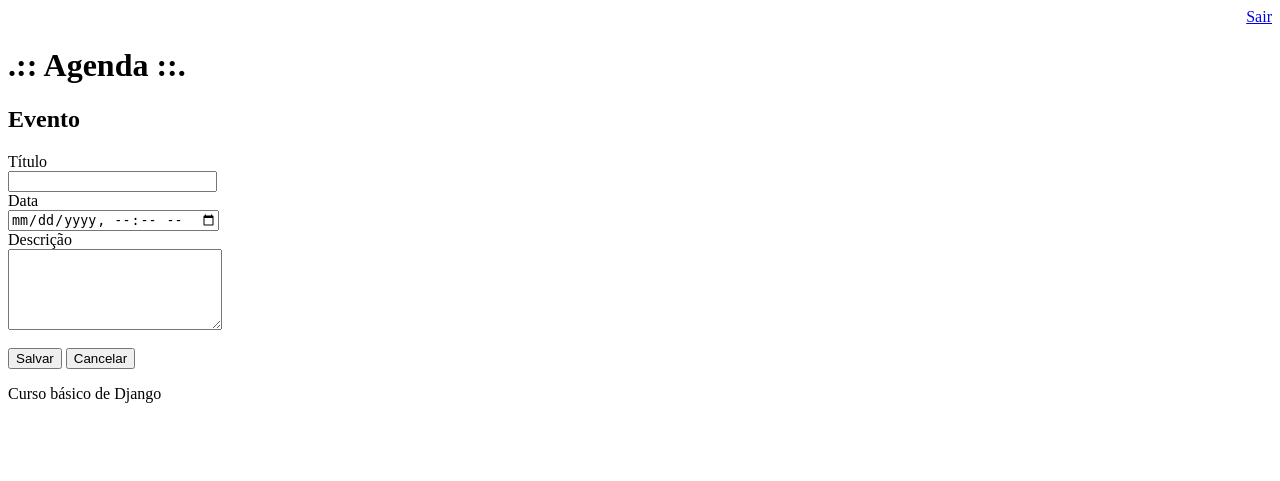
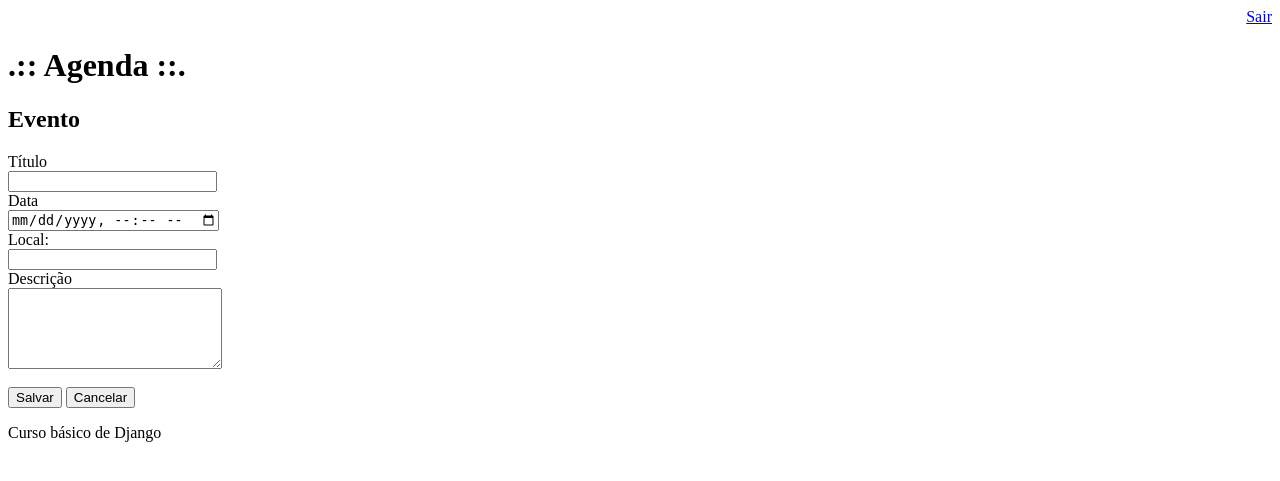
Before and after one commit to wherculano/Curso-Django-Digital-Innovation, a Django app: page /agenda/evento/ in a window 1280 px wide. Shown: the top 481 px of the page. Run offline with Django 3.2, Linux system fonts and the light colour scheme; the visitor is signed in with stand-in values (Sample User, id 1).

Commit message:
Exercicio aula 4: Criado o campo Local

```diff
--- a/agenda/core/models.py
+++ b/agenda/core/models.py
@@ -9,7 +9,7 @@ class Evento(models.Model):
     data_criacao = models.DateTimeField(auto_now=True) # preenche o registro com a hora atual
     # pegar a tabela de usuarios do Django para usa-los como usuarios da agenda.
     usuario = models.ForeignKey(User, on_delete=models.CASCADE) # no on_delete, ao deletar o usuario, seus eventos tbm serão
-
+    local = models.TextField(blank=True, null=True)
 
     class Meta:
         '''Exigindo que minha tabela se chame "evento" na criação do BD'''
--- a/agenda/core/views.py
+++ b/agenda/core/views.py
@@ -53,9 +53,11 @@ def submit_evento(request):
         data_evento = request.POST.get('data_evento')
         descricao = request.POST.get('descricao')
         usuario = request.user
+        local = request.POST.get('local')
         # salvando no banco
         Evento.objects.create(titulo=titulo,
                                 data_evento=data_evento,
                                 descricao=descricao,
-                                usuario=usuario)
+                                usuario=usuario,
+                                local=local)
     return redirect('/')
--- a/agenda/templates/evento.html
+++ b/agenda/templates/evento.html
@@ -9,6 +9,8 @@
             <input type="text" name="titulo" size="23"></br>
             <label>Data</label></br>
             <input type="datetime-local" name="data_evento"></br>
+            <label>Local: </label></br>
+            <input type="text" name="local" size="23"></br>
             <label>Descrição</label></br>
             <textarea name="descricao" rows="5" cols="24"></textarea></br></br>
             <button type='submit'>Salvar</button>
```
